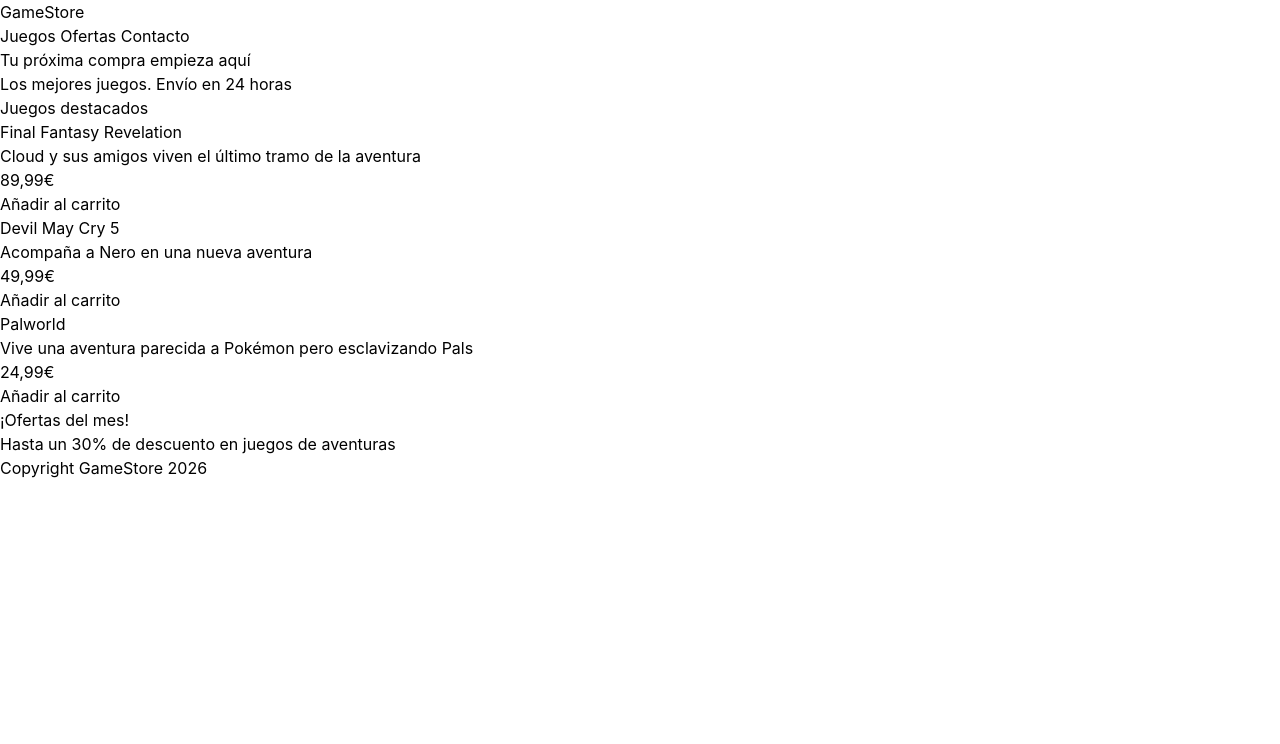
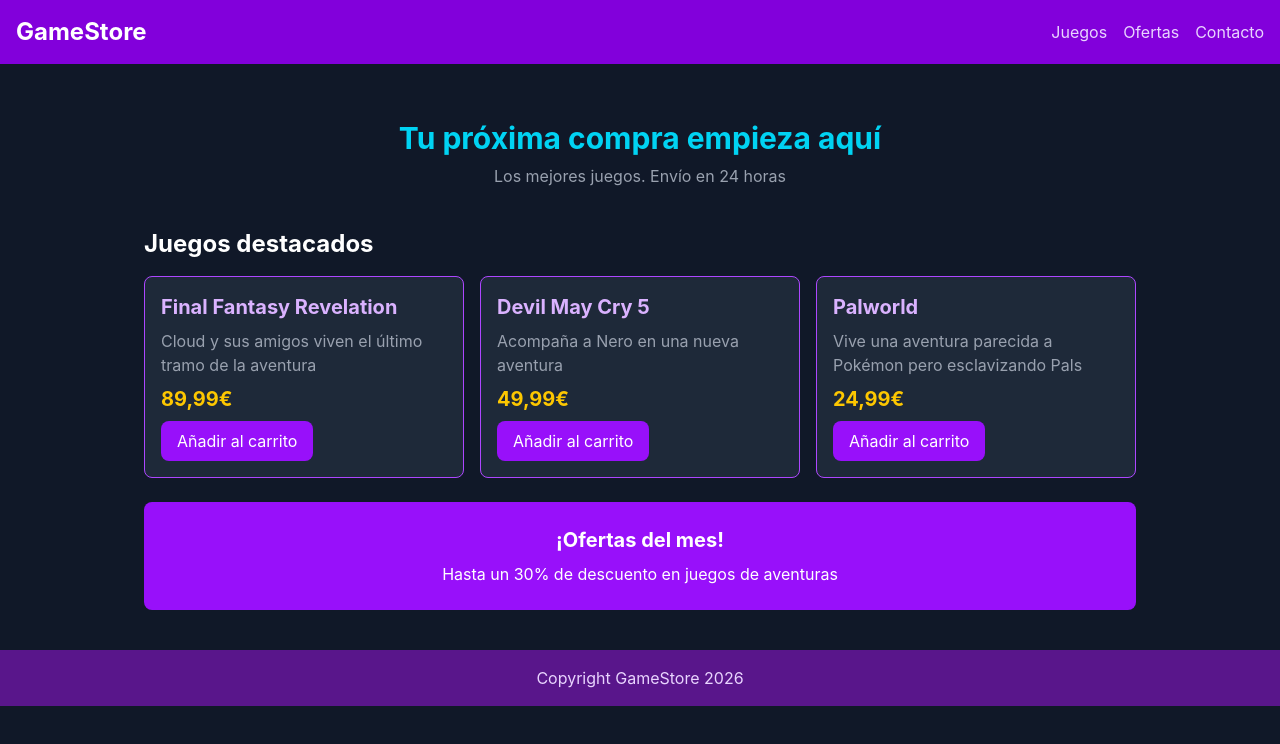
Before and after one commit to amonfer0704/TailwindPractica, a website: page index.html in a window 1280 px wide. Drawn offline with Linux system fonts and the light colour scheme.

Commit message:
Terminado el index.html

```diff
--- a/index.html
+++ b/index.html
@@ -4,51 +4,74 @@
     <meta charset="UTF-8">
     <meta name="viewport" content="width=device-width, initial-scale=1.0">
     <title>GameStore</title>
-    <link href="./src/output.css" rel="stylesheet">
+    <!--CSS generado por Tailwind-->
+    <link href="./dist/output.css" rel="stylesheet">
 </head>
-<body>
-    <header>
-        <h1>GameStore</h1>
-        <nav>
+<!--Fondo gris muy oscuro, texto blanco y tipo de letra sans-->
+<body class="bg-gray-900 text-white font-sans">
+    <!--Flex para los elementos en fila, justify between para que cada elemento esté uno a la izquierda
+    y otro a la derecha, color de fondo morado y padding-->
+    <header class="flex items-center justify-between bg-purple-700 p-4">
+        <!--Letra grande y en negrita-->
+        <h1 class="text-2xl font-bold">GameStore</h1>
+        <!--Enlaces en fila y separados los unos de los otros, de color lila claro-->
+        <nav class="flex gap-4 text-purple-200">
             <a href="#juegos">Juegos</a>
             <a href="#ofertas">Ofertas</a>
             <a href="#contacto">Contacto</a>
         </nav>
     </header>
-    <main>
-        <section>
-            <h2>Tu próxima compra empieza aquí</h2>
-            <p>Los mejores juegos. Envío en 24 horas</p>
+    <!--Ancho máximo, centrado con mx y padding-->
+    <main class="mx-auto max-w-5xl p-4">
+        <!--texto centrado y con padding vertical-->
+        <section class="py-10 text-center">
+            <!--tamaño de texto grande, en negrita y de color cian-->
+            <h2 class="text-3xl font-bold text-cyan-400">Tu próxima compra empieza aquí</h2>
+            <!--margen superior y color de texto gris-->
+            <p class="mt-2 text-gray-400">Los mejores juegos. Envío en 24 horas</p>
         </section>
         <section>
-            <h2>Juegos destacados</h2>
-            <div>
-                <article>
-                    <h3>Final Fantasy Revelation</h3>
-                    <p>Cloud y sus amigos viven el último tramo de la aventura</p>
-                    <p>89,99€</p>
-                    <button>Añadir al carrito</button>
+            <!--margen inferior, texto grande y en negrita-->
+            <h2 class="mb-4 text-2xl font-bold">Juegos destacados</h2>
+            <!--grid con hueco entre los juegos, md para pantallas medianas o grandes (en móvil una sola columna)-->
+            <div class="grid gap-4 md:grid-cols-3">
+                <!--esquinas redondeadas, color de fondo gris oscuro, padding y una línea morada alrededor-->
+                <article class="rounded-lg border border-purple-500 bg-gray-800 p-4">
+                    <!--texto xl, en negrita y de color lila-->
+                    <h3 class="text-xl font-bold text-purple-300">Final Fantasy Revelation</h3>
+                    <!--margin top y color de texto gris-->
+                    <p class="mt-2 text-gray-400">Cloud y sus amigos viven el último tramo de la aventura</p>
+                    <!--Margin top, texto xl, en negrita y el color del texto amarillo-->
+                    <p class="mt-2 text-xl font-bold text-yellow-400">89,99€</p>
+                    <!--Margin top, bordes redondeados, color de fondo morado, padding horizontal de 16px
+                    y vertical de 8px además de cambiar de tono al pasar el ratón por encima-->
+                    <button class="mt-2 rounded-lg bg-purple-600 px-4 py-2 hover:bg-purple-700">Añadir al carrito</button>
                 </article>
-                <article>
-                    <h3>Devil May Cry 5</h3>
-                    <p>Acompaña a Nero en una nueva aventura</p>
-                    <p>49,99€</p>
-                    <button>Añadir al carrito</button>
+                <!--Las demás tarjetas usan el mismo estilo-->
+                <article class="rounded-lg border border-purple-500 bg-gray-800 p-4">
+                    <h3 class="text-xl font-bold text-purple-300">Devil May Cry 5</h3>
+                    <p class="mt-2 text-gray-400">Acompaña a Nero en una nueva aventura</p>
+                    <p class="mt-2 text-xl font-bold text-yellow-400">49,99€</p>
+                    <button class="mt-2 rounded-lg bg-purple-600 px-4 py-2 hover:bg-purple-700">Añadir al carrito</button>
                 </article>
-                <article>
-                    <h3>Palworld</h3>
-                    <p>Vive una aventura parecida a Pokémon pero esclavizando Pals</p>
-                    <p>24,99€</p>
-                    <button>Añadir al carrito</button>
+                <article class="rounded-lg border border-purple-500 bg-gray-800 p-4">
+                    <h3 class="text-xl font-bold text-purple-300">Palworld</h3>
+                    <p class="mt-2 text-gray-400">Vive una aventura parecida a Pokémon pero esclavizando Pals</p>
+                    <p class="mt-2 text-xl font-bold text-yellow-400">24,99€</p>
+                    <button class="mt-2 rounded-lg bg-purple-600 px-4 py-2 hover:bg-purple-700">Añadir al carrito</button>
                 </article>
             </div>
         </section>
-        <section>
-            <h3>¡Ofertas del mes!</h3>
-            <p>Hasta un 30% de descuento en juegos de aventuras</p>
+        <!--Margin vertical, esquinas redondeadas, color de fondo morado, padding y texto centrado-->
+        <section class="my-6 rounded-lg bg-purple-600 p-6 text-center">
+            <!--Texto más grande y en negrita-->
+            <h3 class="text-xl font-bold">¡Ofertas del mes!</h3>
+            <!--margin top-->
+            <p class="mt-2">Hasta un 30% de descuento en juegos de aventuras</p>
         </section>
     </main>
-    <footer>
+    <!--color de fondo morado muy oscuro, padding, texto centrado y color de texto lila claro-->
+    <footer class="bg-purple-900 p-4 text-center text-purple-200">
         <p>Copyright GameStore 2026</p>
     </footer>
 </body>
```
Also changed, not shown: dist/output.css, src/output.css (deleted).
